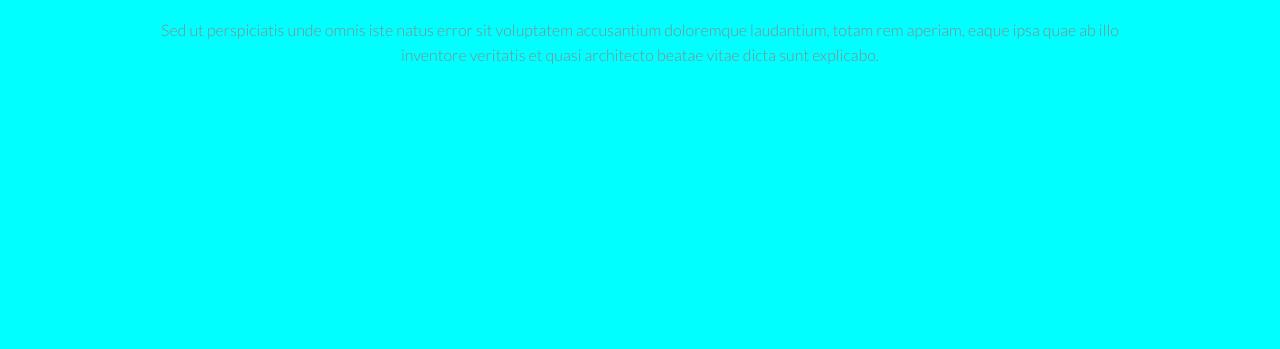
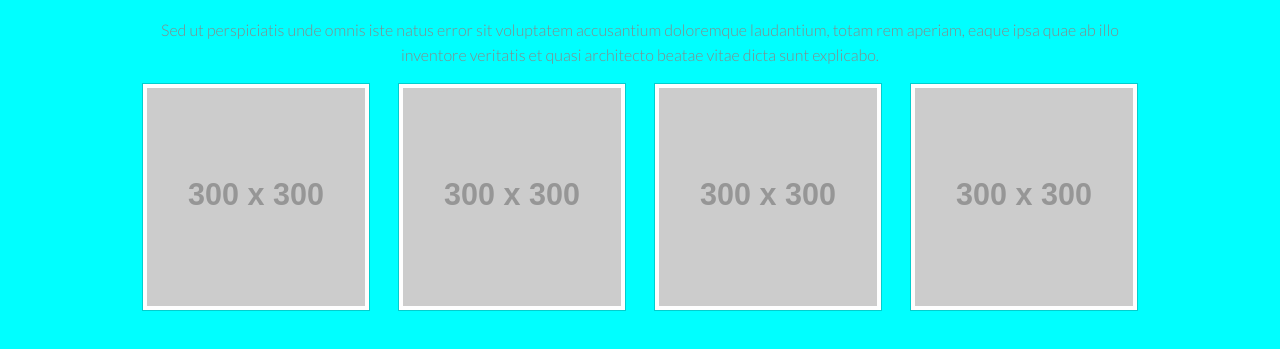
Before and after one commit to Mrkezii/The-Furi, a plain HTML site: page index.html in a window 1280 px wide. Shown: the part 735-1084 px from the top of the page. Drawn offline with Linux system fonts and the light colour scheme; placeholder pictures from the web are drawn by us.

Commit message:
Framework for images in about us

```diff
--- a/index.html
+++ b/index.html
@@ -58,7 +58,20 @@
       <h3>About Us</h3>
           <p>Sed ut perspiciatis unde omnis iste natus error sit voluptatem accusantium doloremque laudantium, totam rem aperiam, eaque ipsa quae ab illo inventore veritatis et quasi architecto beatae vitae dicta sunt explicabo.</p>
 
-
+      <div class="row small-up-1 medium-up-4 large-up-4">
+  <div class="column">
+    <img src="//placehold.it/300x300" class="thumbnail" alt="">
+  </div>
+  <div class="column">
+    <img src="//placehold.it/300x300" class="thumbnail" alt="">
+  </div>
+  <div class="column">
+    <img src="//placehold.it/300x300" class="thumbnail" alt="">
+  </div>
+  <div class="column">
+    <img src="//placehold.it/300x300" class="thumbnail" alt="">
+  </div>
+          </div>
 
 
       </section>
```
